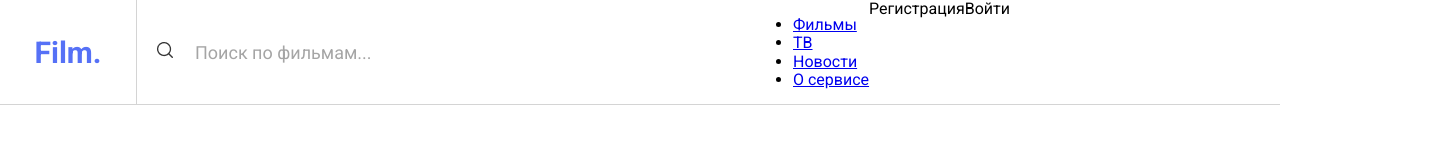
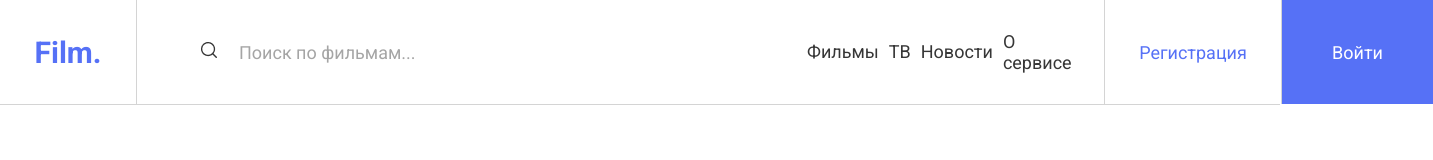
Before and after one commit to Dmirii/ghost, a plain HTML site: page index.html in a window 1280 px wide. Shown: the whole page, 1433 px wide, since content can reach past the window. Drawn offline with nearby package versions, Linux system fonts and the light colour scheme.

Commit message:
add header

```diff
--- a/#sourse/scss/style.scss
+++ b/#sourse/scss/style.scss
@@ -6,13 +6,14 @@ body{
 
 .header{
     display: flex;
+    justify-content: space-between;
     height: 104px;
     border-bottom: 1px solid #D4D4D4;
     //transform: rotate(180deg);
 
     &__logo{
         min-width: 136px;
-        border-right:  1px solid #D4D4D4;;
+        border-right:  1px solid #D4D4D4;
         font-style: normal;
         font-weight: 900;
         font-size: 30px;
@@ -25,6 +26,8 @@ body{
     }
 
     &__search{
+        margin-left: 44px;
+        margin-right: auto;
         min-width: 616px;
         display: flex;
         justify-content: start;
@@ -49,6 +52,77 @@ body{
         }
     }
 
+    &__menu{
+        min-width: 307px;
+        ul{
+            padding: 0;
+            margin: 0;
+             display: flex;
+             list-style: none;
+             justify-content: center;
+             align-items:center;
+             height: 104px;
+             margin-right: 20px;
+        }
+
+        li{
+
+            margin-left: 10px;
+            a{
+                transition: all 1s;
+                text-decoration: none;
+                font-style: normal;
+                font-weight: normal;
+                font-size: 18px;
+                line-height: 21px;
+                color: #363636;
+
+            }
+            a:hover{
+                color: #5671F6;
+
+            }
+            a:active{
+                color: white
+            }
+        }
+    }
+
+    &__register{
+        min-width: 176px;
+        width: 180px;
+        border-left :  1px solid #D4D4D4;
+        display: flex;
+        justify-content: center;
+        align-items:center;
+        font-style: normal;
+        font-weight: normal;
+        font-size: 18px;
+        line-height: 21px;
+        color: #5671F6;
+    }
+
+    &__enter{
+        display: flex;
+        justify-content: center;
+        align-items:center;
+        border-left :  1px solid #D4D4D4;
+        min-width: 151px;
+        background: #5671F6;
+        a{
+        font-style: normal;
+        font-weight: normal;
+        font-size: 18px;
+        line-height: 21px;
+        color: #FFFFFF;
+        text-decoration: none;
+        }
+
+
+
+
+    }
+
 
 
 }
--- a/index.html
+++ b/index.html
@@ -27,7 +27,7 @@
             </ul>
         </div>
         <div class="header__register">Регистрация</div>
-        <div class="header__enter">Войти</div>
+        <div class="header__enter"><a href="#">Войти</a></div>
     </div>
 
 </body>
```
Also changed, not shown: css/style.css, css/style.min.css, 2 other files.
